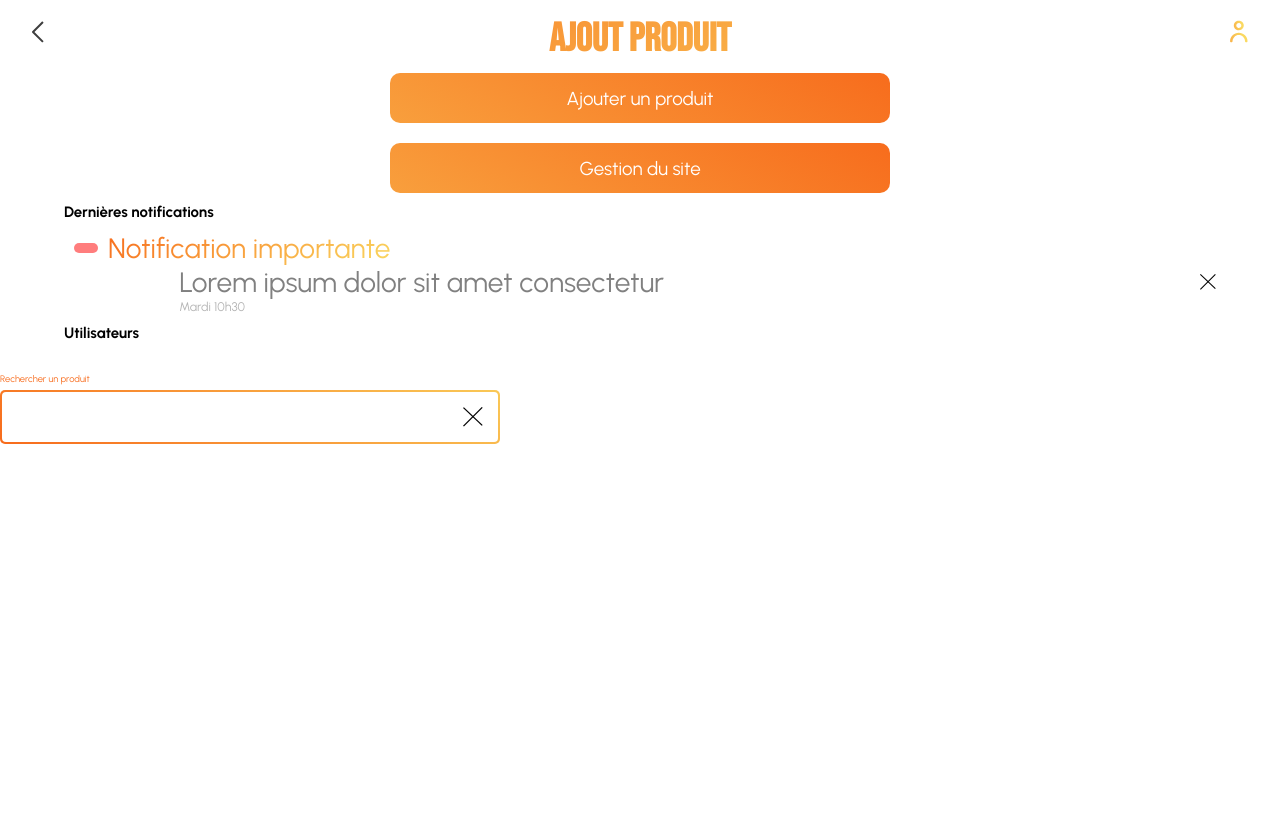
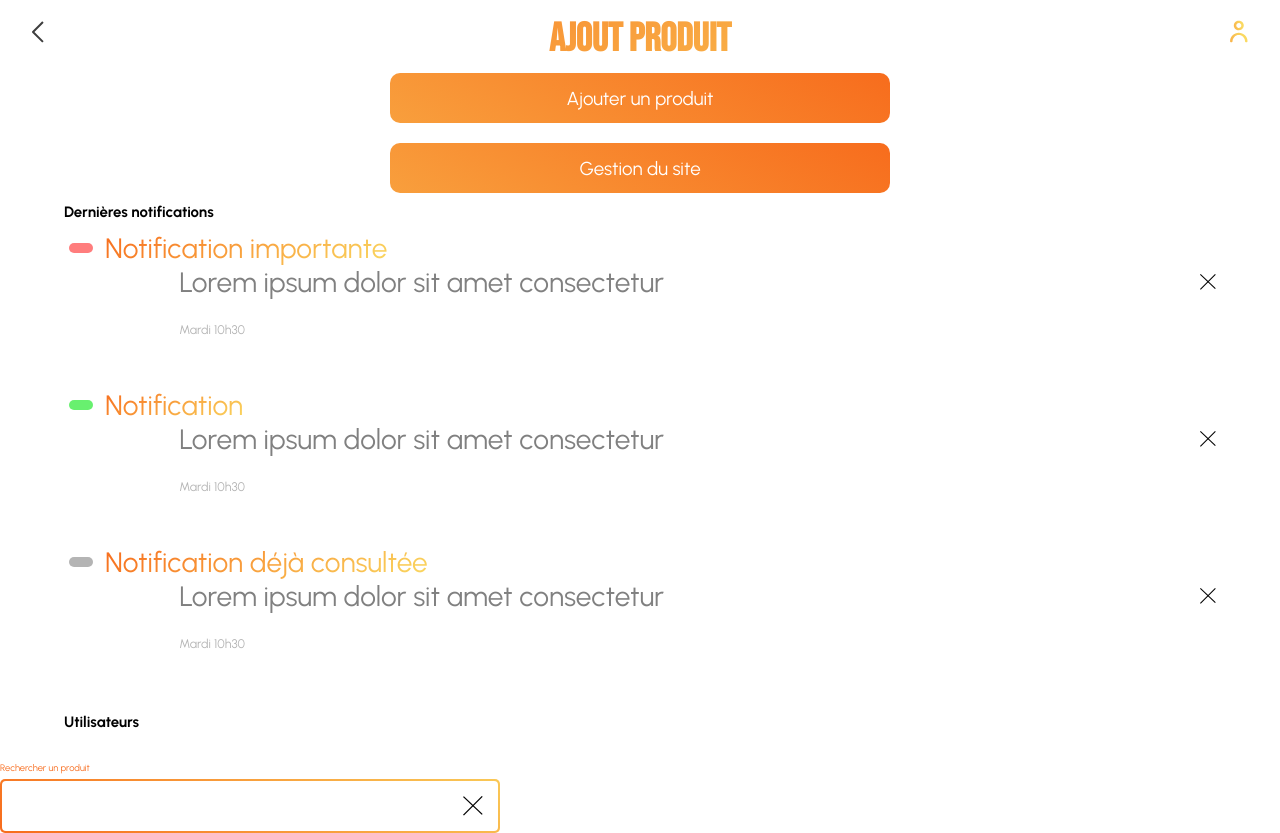
Before and after one commit to HipppB/safeHub, a PHP site: page /dashboardGestionnaire.html in a window 1280 px wide. Before the commit the page ends 444 px from the top, so only its background shows below. Run offline with PHP 8.4, Linux system fonts and the light colour scheme.

Commit message:
half of the page done

```diff
--- a/src/views/dashboardGestionnaire.html
+++ b/src/views/dashboardGestionnaire.html
@@ -47,6 +47,34 @@
             <div class="horaire">Mardi 10h30</div>
         </div>
 
+        <div class="notification">
+            <div class="notif-top">
+                <div class="image-notif-normale"></div>
+                <p class="gradienttext">Notification</p>
+            </div>
+
+            <div class="notif-middle">
+                <p>Lorem ipsum dolor sit amet consectetur</p>
+                <img src="../views/assets/icons/close.svg" path="" />
+            </div>
+
+            <div class="horaire">Mardi 10h30</div>
+        </div>
+
+        <div class="notification">
+            <div class="notif-top">
+                <div class="image-notif-deja-vue"></div>
+                <p class="gradienttext">Notification déjà consultée</p>
+            </div>
+
+            <div class="notif-middle">
+                <p>Lorem ipsum dolor sit amet consectetur</p>
+                <img src="../views/assets/icons/close.svg" path="" />
+            </div>
+
+            <div class="horaire">Mardi 10h30</div>
+        </div>
+
         <div class="low-title">Utilisateurs</div>
         <div
             class="input-label-container"
--- a/src/views/styles/dashboardGestionnaire.css
+++ b/src/views/styles/dashboardGestionnaire.css
@@ -42,6 +42,7 @@
     margin-left: 5%;
     color: grey;
     margin-right: 5%;
+    margin-bottom: 4%;
 }
 
 .notif-top {
@@ -60,13 +61,35 @@
     color: white;
     border-radius: 23px;
     padding: 5px 12px 5px 12px;
-    margin: 10px;
+    margin-left: 5px;
+    margin-right: 12px;
 }
 
+.image-notif-normale {
+    font-size: 0.2em;
+    background-color: #68f06f;
+    color: white;
+    border-radius: 23px;
+    padding: 5px 12px 5px 12px;
+    margin-left: 5px;
+    margin-right: 12px;
+}
+
+.image-notif-deja-vue {
+    font-size: 0.2em;
+    background-color: #b4b4b4;
+    color: #b4b4b4;
+    border-color: #b4b4b4;
+    border-radius: 23px;
+    padding: 5px 12px 5px 12px;
+    margin-left: 5px;
+    margin-right: 12px;
+}
 .horaire {
     font-size: 0.4em;
     color: #b4b4b4;
     margin-left: 10%;
+    margin-top: 2%;
 }
 
 .anormale-frequence {
```
